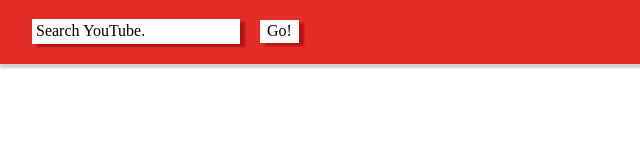
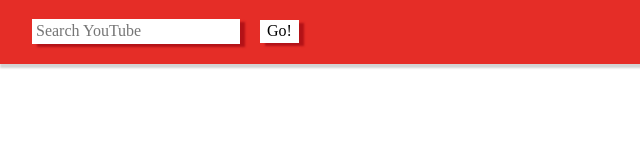
Before and after one commit to aberkow/thinkful-tube, a plain HTML site: page index.html in a window 1280 px wide. Shown: the full height of the page, 0-640 px from the left. Drawn offline with nearby package versions, Linux system fonts and the light colour scheme.

Commit message:
fixed search box text

```diff
--- a/index.html
+++ b/index.html
@@ -9,7 +9,7 @@
 <body>
   <header>
      <form action="" id="search-form">
-      <input type="text" id="search-form__input" value="Search YouTube.">
+      <input type="text" id="search-form__input" placeholder="Search YouTube">
       <input type="submit" value="Go!" id="search-form__submit">
     </form>
   </header>
--- a/js/app.js
+++ b/js/app.js
@@ -12,7 +12,6 @@ Bonus
 $(document).ready(function(){
   $('#search-form__input').on('click', function() {
     $('#search-form__input').val(' ');
-    $('#search-form__input').css("color: black");
   });
 
   $('#search-form').submit(function(evt) {
```
